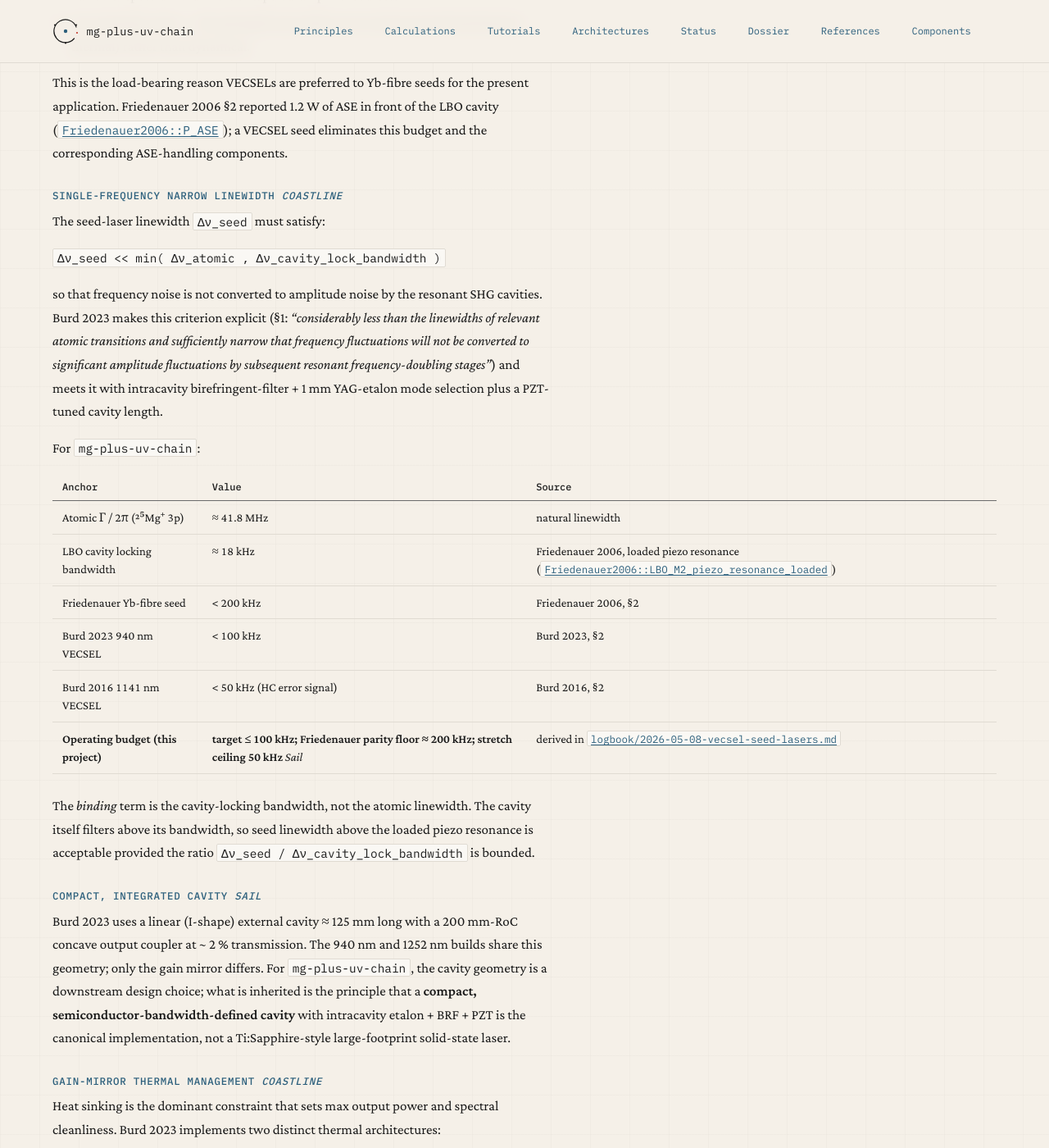
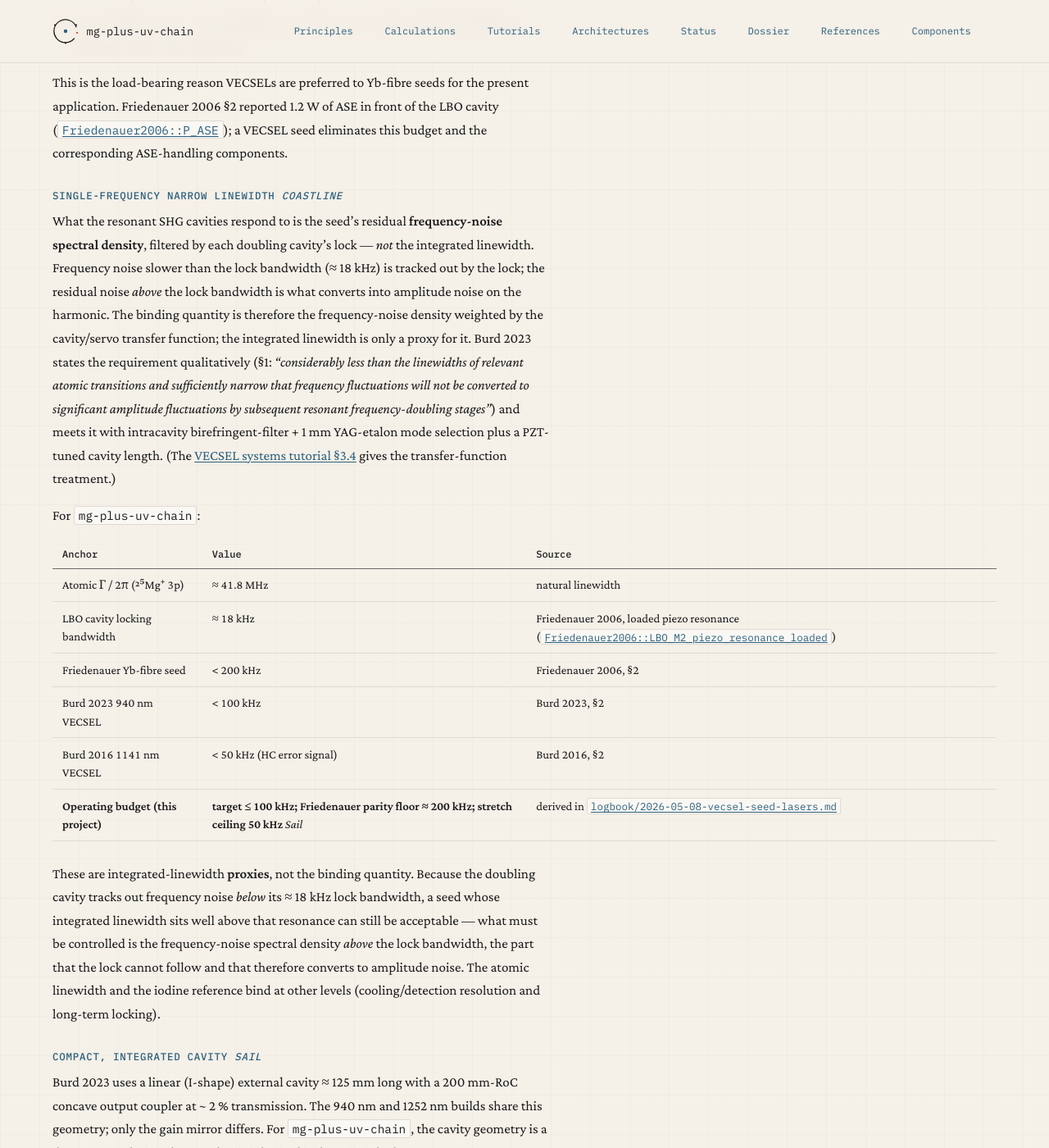
Before and after one commit to uwarring82/mg-plus-uv-chain, a Jekyll site: the page built from docs/components/seed-lasers.md, in a window 1280 px wide and 1400 px high, scrolled down 1833 px. Shown: the whole window at 82% size. Built offline with Jekyll 4.4.1, drawn with Linux system fonts in a browser that asks for light colours.

Commit message:
docs: align seed-lasers page with transfer-function framing; tuning/§4/§5 fixes
- seed-lasers.md (High): replaced the Δν_seed≪min(...) inequality and the
  "ratio to 18 kHz bounded" wording with the transfer-function statement —
  the binding quantity is the residual frequency-noise PSD above the ~18 kHz
  lock bandwidth; integrated linewidth is only a proxy. Now consistent with
  vecsel-systems.md §3.4.
- tutorial tuning table: étalon-temperature row corrected to ~10 GHz before a
  mode hop ([Span25]) — the ≈73 GHz FSR is peak spacing, not a continuous
  span; PZT row corrected to ~1 GHz piezo travel (neXt) vs ~100 MHz (Nr.4).
- tutorial top summary: 1141 nm row no longer "under construction" — now
  in-house #2 "Heidi", in use (PAULA/BERMUDA), matching §4.
- tutorial §5: split the unmeasured-noise item into the input (seed
  frequency-noise PSD above lock bandwidth) vs the downstream observable
  (UV RIN after frequency-to-amplitude conversion).

Co-Authored-By: Claude Opus 4.8 <noreply@anthropic.com>

```diff
--- a/docs/components/seed-lasers.md
+++ b/docs/components/seed-lasers.md
@@ -49,11 +49,7 @@ This is the load-bearing reason VECSELs are preferred to Yb-fibre seeds for the
 
 ### Single-frequency narrow linewidth *Coastline*
 
-The seed-laser linewidth `Δν_seed` must satisfy:
-
-`Δν_seed  <<  min( Δν_atomic , Δν_cavity_lock_bandwidth )`
-
-so that frequency noise is not converted to amplitude noise by the resonant SHG cavities. Burd 2023 makes this criterion explicit (§1: *"considerably less than the linewidths of relevant atomic transitions and sufficiently narrow that frequency fluctuations will not be converted to significant amplitude fluctuations by subsequent resonant frequency-doubling stages"*) and meets it with intracavity birefringent-filter + 1 mm YAG-etalon mode selection plus a PZT-tuned cavity length.
+What the resonant SHG cavities respond to is the seed's residual **frequency-noise spectral density**, filtered by each doubling cavity's lock — *not* the integrated linewidth. Frequency noise slower than the lock bandwidth (≈ 18 kHz) is tracked out by the lock; the residual noise *above* the lock bandwidth is what converts into amplitude noise on the harmonic. The binding quantity is therefore the frequency-noise density weighted by the cavity/servo transfer function; the integrated linewidth is only a proxy for it. Burd 2023 states the requirement qualitatively (§1: *"considerably less than the linewidths of relevant atomic transitions and sufficiently narrow that frequency fluctuations will not be converted to significant amplitude fluctuations by subsequent resonant frequency-doubling stages"*) and meets it with intracavity birefringent-filter + 1 mm YAG-etalon mode selection plus a PZT-tuned cavity length. (The [VECSEL systems tutorial §3.4](../tutorials/vecsel-systems.html) gives the transfer-function treatment.)
 
 For `mg-plus-uv-chain`:
 
@@ -66,7 +62,7 @@ For `mg-plus-uv-chain`:
 | Burd 2016 1141 nm VECSEL | < 50 kHz (HC error signal) | Burd 2016, §2 |
 | **Operating budget (this project)** | **target ≤ 100 kHz; Friedenauer parity floor ≈ 200 kHz; stretch ceiling 50 kHz** *Sail* | derived in [`logbook/2026-05-08-vecsel-seed-lasers.md`](https://github.com/uwarring82/mg-plus-uv-chain/blob/main/logbook/2026-05-08-vecsel-seed-lasers.md) |
 
-The *binding* term is the cavity-locking bandwidth, not the atomic linewidth. The cavity itself filters above its bandwidth, so seed linewidth above the loaded piezo resonance is acceptable provided the ratio `Δν_seed / Δν_cavity_lock_bandwidth` is bounded.
+These are integrated-linewidth **proxies**, not the binding quantity. Because the doubling cavity tracks out frequency noise *below* its ≈ 18 kHz lock bandwidth, a seed whose integrated linewidth sits well above that resonance can still be acceptable — what must be controlled is the frequency-noise spectral density *above* the lock bandwidth, the part that the lock cannot follow and that therefore converts to amplitude noise. The atomic linewidth and the iodine reference bind at other levels (cooling/detection resolution and long-term locking).
 
 ### Compact, integrated cavity *Sail*
 
```
Also changed, not shown: docs/tutorials/vecsel-systems.md (+5 -5 lines).
